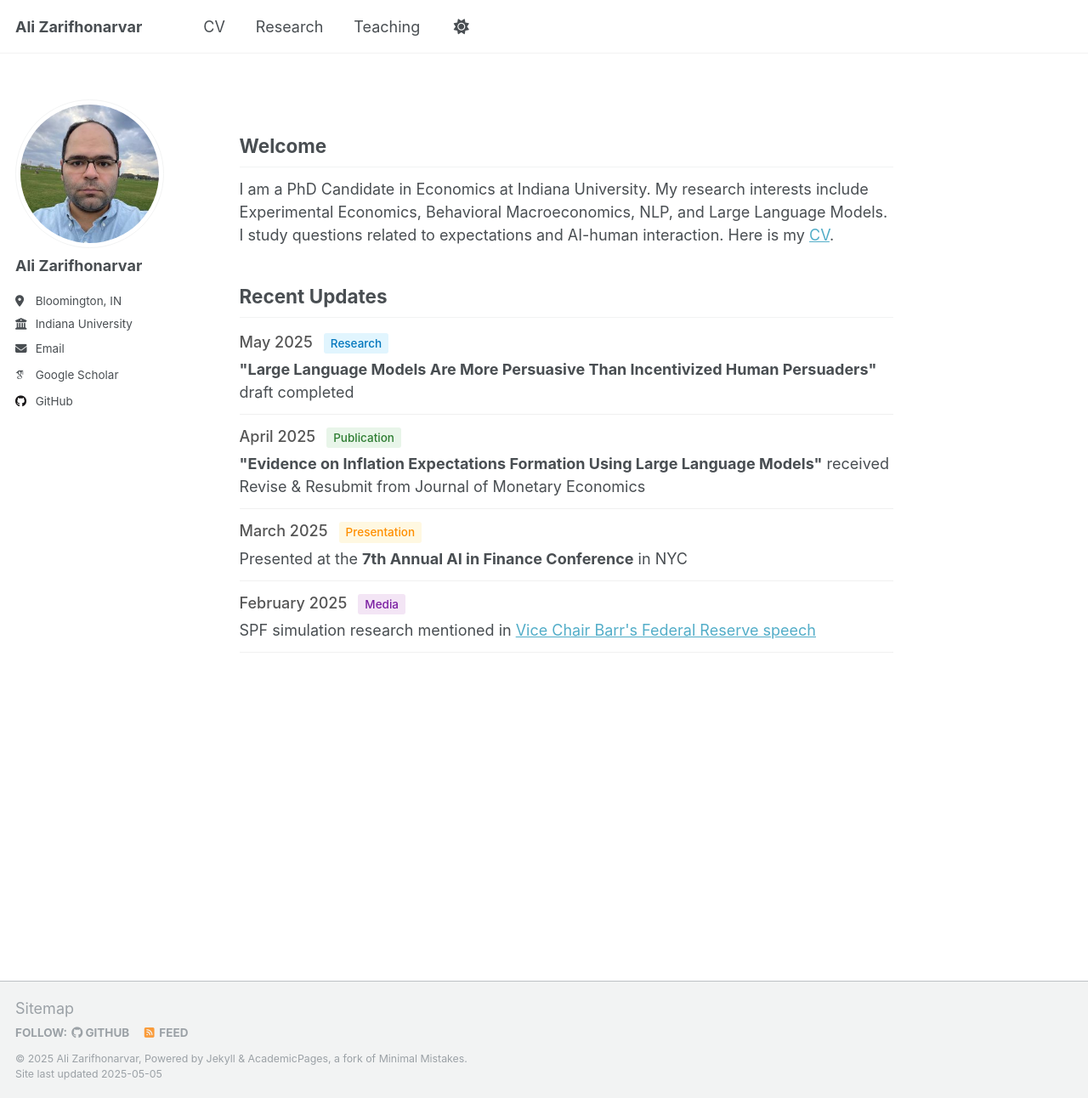
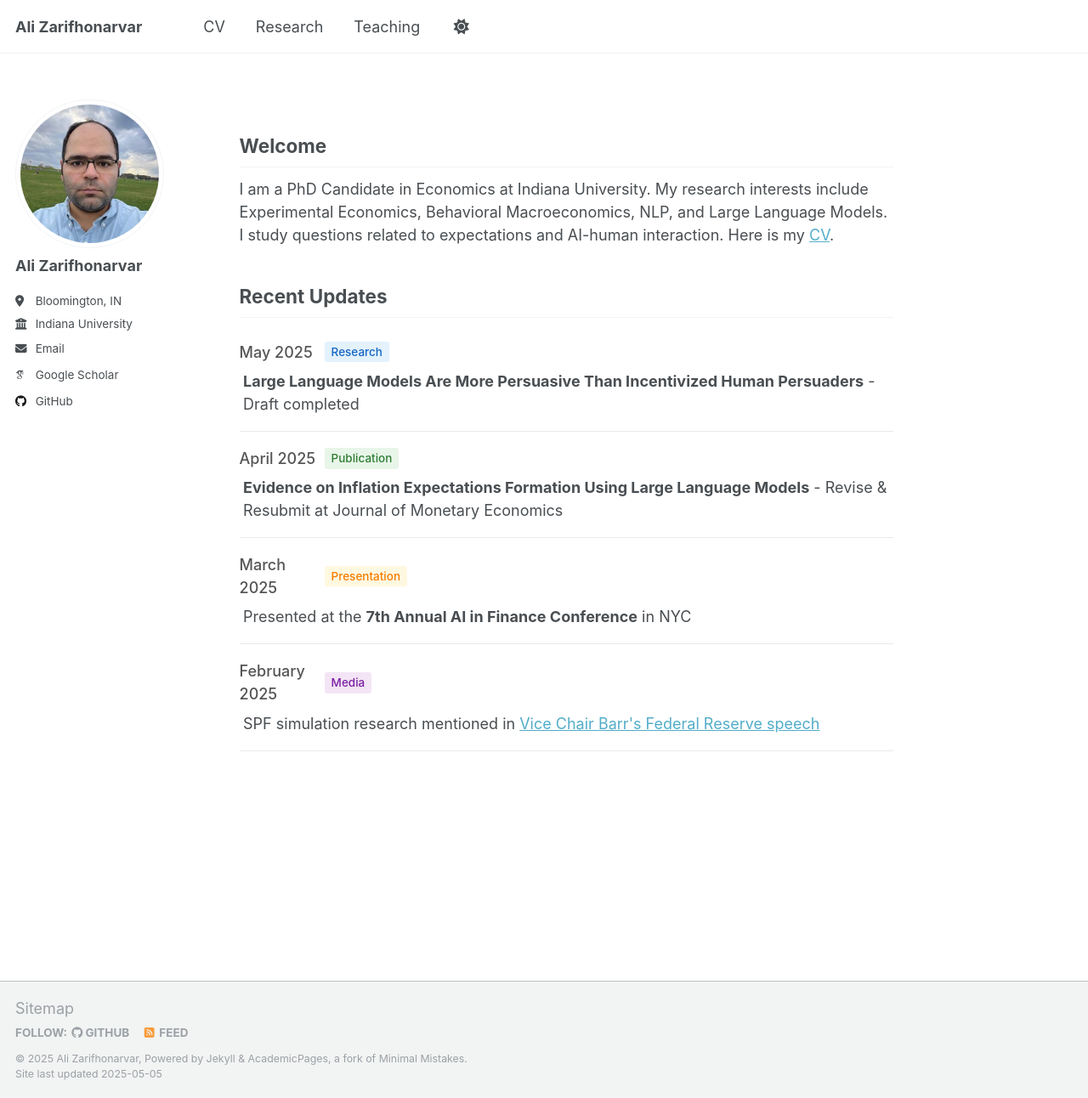
Before and after one commit to alizarif/alizarif.github.io, a Jekyll site: the page built from _pages/about.md, in a window 1280 px wide and 1292 px high. Shown: the whole window at 85% size. Built offline with Jekyll 4.4.1, drawn with Linux system fonts in a browser that asks for light colours; some web fonts are replaced; part of the change alters nothing that is shown.

Commit message:
Update about.md

```diff
--- a/_pages/about.md
+++ b/_pages/about.md
@@ -7,87 +7,96 @@ redirect_from:
   - /about.html
 ---
 ## Welcome
-
 I am a PhD Candidate in Economics at Indiana University. My research interests include Experimental Economics, Behavioral Macroeconomics, NLP, and Large Language Models. I study questions related to expectations and AI-human interaction. Here is my [CV](https://github.com/alizarif/alizarif.github.io/blob/main/Resume_Nov_27__2024.pdf).
-
 
 ## Recent Updates
 
-<div class="updates-container">
+<div class="updates-section">
+  <div class="update-item">
+    <div class="update-header">
+      <span class="update-date">May 2025</span>
+      <span class="update-tag research">Research</span>
+    </div>
+    <div class="update-content">
+      <strong>Large Language Models Are More Persuasive Than Incentivized Human Persuaders</strong> - Draft completed
+    </div>
+  </div>
 
-<div class="update-item">
-  <span class="update-date">May 2025</span>
-  <span class="update-badge research">Research</span>
-  <div class="update-content">
-    <strong>"Large Language Models Are More Persuasive Than Incentivized Human Persuaders"</strong> draft completed
+  <div class="update-item">
+    <div class="update-header">
+      <span class="update-date">April 2025</span>
+      <span class="update-tag publication">Publication</span>
+    </div>
+    <div class="update-content">
+      <strong>Evidence on Inflation Expectations Formation Using Large Language Models</strong> - Revise & Resubmit at Journal of Monetary Economics
+    </div>
+  </div>
+
+  <div class="update-item">
+    <div class="update-header">
+      <span class="update-date">March 2025</span>
+      <span class="update-tag presentation">Presentation</span>
+    </div>
+    <div class="update-content">
+      Presented at the <strong>7th Annual AI in Finance Conference</strong> in NYC
+    </div>
+  </div>
+
+  <div class="update-item">
+    <div class="update-header">
+      <span class="update-date">February 2025</span>
+      <span class="update-tag media">Media</span>
+    </div>
+    <div class="update-content">
+      SPF simulation research mentioned in <a href="https://www.federalreserve.gov/newsevents/speech/barr20250218a.htm">Vice Chair Barr's Federal Reserve speech</a>
+    </div>
   </div>
 </div>
 
-<div class="update-item">
-  <span class="update-date">April 2025</span>
-  <span class="update-badge publication">Publication</span>
-  <div class="update-content">
-    <strong>"Evidence on Inflation Expectations Formation Using Large Language Models"</strong> received Revise & Resubmit from Journal of Monetary Economics
-  </div>
-</div>
-
-<div class="update-item">
-  <span class="update-date">March 2025</span>
-  <span class="update-badge presentation">Presentation</span>
-  <div class="update-content">
-    Presented at the <strong>7th Annual AI in Finance Conference</strong> in NYC
-  </div>
-</div>
-
-<div class="update-item">
-  <span class="update-date">February 2025</span>
-  <span class="update-badge media">Media</span>
-  <div class="update-content">
-    SPF simulation research mentioned in <a href="https://www.federalreserve.gov/newsevents/speech/barr20250218a.htm">Vice Chair Barr's Federal Reserve speech</a>
-  </div>
-</div>
-
-</div>
-
 <style>
-.updates-container {
-  margin-top: 15px;
+.updates-section {
+  margin: 1.5em 0;
 }
 .update-item {
-  margin-bottom: 12px;
-  padding-bottom: 12px;
-  border-bottom: 1px solid #f0f0f0;
+  margin-bottom: 1em;
+  padding-bottom: 1em;
+  border-bottom: 1px solid #eaeaea;
+}
+.update-header {
+  margin-bottom: 0.4em;
+  display: flex;
+  align-items: center;
 }
 .update-date {
   font-weight: 500;
   color: #555;
-  margin-right: 8px;
+  display: inline-block;
+  width: 100px;
 }
-.update-badge {
+.update-tag {
   display: inline-block;
   padding: 2px 8px;
   border-radius: 3px;
   font-size: 0.75em;
   font-weight: 500;
-  margin-right: 8px;
 }
-.update-badge.research {
-  background-color: #e1f5fe;
-  color: #0277bd;
+.update-tag.research {
+  background-color: #e3f2fd;
+  color: #1565c0;
 }
-.update-badge.publication {
+.update-tag.publication {
   background-color: #e8f5e9;
   color: #2e7d32;
 }
-.update-badge.presentation {
+.update-tag.presentation {
   background-color: #fff8e1;
-  color: #ff8f00;
+  color: #f57c00;
 }
-.update-badge.media {
+.update-tag.media {
   background-color: #f3e5f5;
   color: #7b1fa2;
 }
 .update-content {
-  margin-top: 5px;
+  margin-left: 0.25em;
 }
 </style>
```
